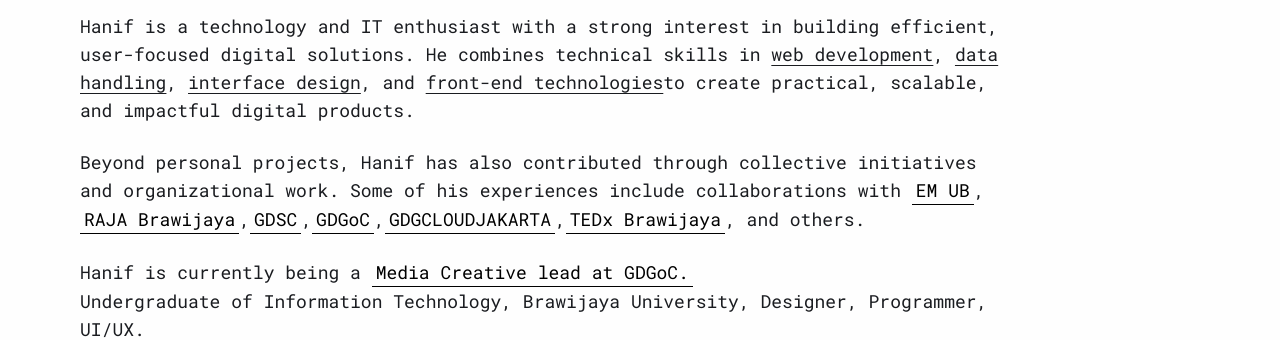
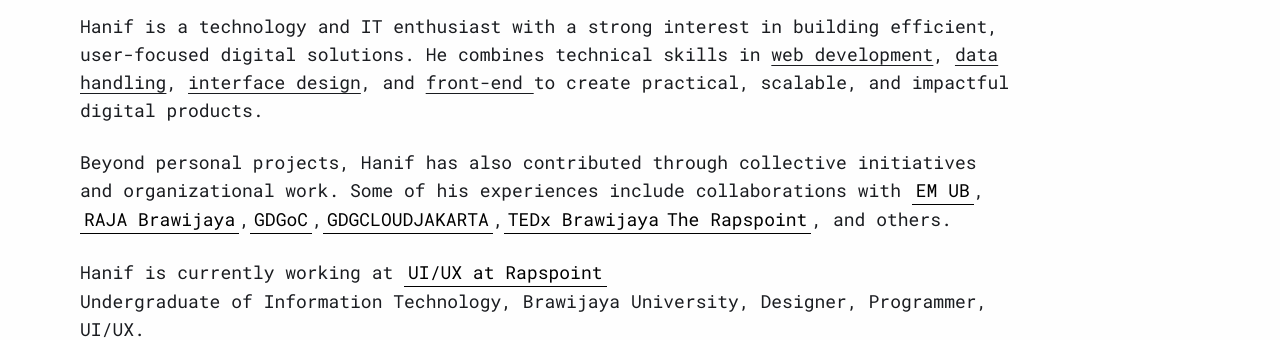
Before and after one commit to hnifnurh/my-web, a Next.js app: page / in a window 1280 px wide. Shown: the part 284-624 px from the top of the page. Built offline with nearby package versions, Linux system fonts and the light colour scheme.

Commit message:
Referesh Bio

```diff
--- a/components/Home.tsx
+++ b/components/Home.tsx
@@ -33,21 +33,21 @@
           <div className="relative w-[90%] md:w-5/6 flex flex-col py-10 text-sm sm:text-lg space-y-6">
             <p>
               Hanif is a technology and IT enthusiast with a strong interest in building efficient, user-focused digital solutions.
-              He combines technical skills in <Un>web development</Un>, <Un>data handling</Un>, <Un>interface design</Un>, and <Un>front-end technologies</Un>
+              He combines technical skills in <Un>web development</Un>, <Un>data handling</Un>, <Un>interface design</Un>, and <Un>front-end </Un>
               to create practical, scalable, and impactful digital products.
             </p>
             <p>
               Beyond personal projects, Hanif has also contributed through collective initiatives and organizational work.
               Some of his experiences include collaborations with <ULink href="https://www.instagram.com/em_ubofficial/">EM UB</ULink>,
               <ULink href="https://www.instagram.com/raja_brawijaya/">RAJA Brawijaya</ULink>,
-              <ULink href="https://www.instagram.com/p/Cxkn-k3rzqf/">GDSC</ULink>,
               <ULink href="https://www.instagram.com/p/DBXvSjySXXU/">GDGoC</ULink>,
               <ULink href="https://www.instagram.com/gdgcloudjakarta/">GDGCLOUDJAKARTA</ULink>,
               <ULink href="https://www.instagram.com/tedxuniversitasbrawijaya/">TEDx Brawijaya</ULink>
+              <ULink href="https://www.instagram.com/therapspoint/">The Rapspoint</ULink>
               , and others.
             </p>
             <p>
-              Hanif is currently being a <ULink href="">Media Creative lead at GDGoC.</ULink> <br />
+              Hanif is currently working at <ULink href="">UI/UX at Rapspoint</ULink> <br />
               Undergraduate of Information Technology, Brawijaya University, Designer, Programmer, UI/UX.
             </p>
             <p
```
